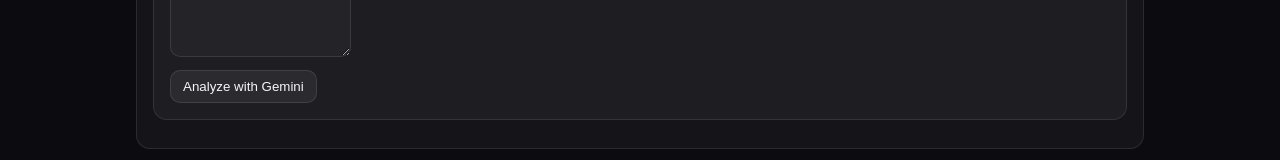
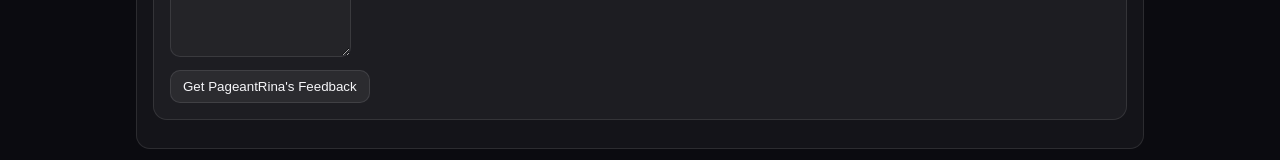
Before and after one commit to amybrim/pageantrina, a Next.js app: page /interview in a window 1280 px wide. Shown: the part 660-820 px from the top of the page. Built offline with nearby package versions, Linux system fonts and the light colour scheme.

Commit message:
Strengthen PageantRina coaching presence throughout the app

```diff
--- a/src/pages/api/coach.js
+++ b/src/pages/api/coach.js
@@ -9,7 +9,6 @@ export default async function handler(req, res) {
     if (!apiKey) return res.status(500).json({ error: "Missing GOOGLE_API_KEY" });
 
     const genai = new GoogleGenerativeAI(apiKey);
-    // Use a fast general model name available in your AI Studio project.
     const model = genai.getGenerativeModel({ model: "gemini-1.5-flash" });
 
     const prompt = `
--- a/src/pages/interview.js
+++ b/src/pages/interview.js
@@ -5,13 +5,13 @@ export default function InterviewPage() {
   const [arena, setArena] = useState("Panel");
   const [question, setQuestion] = useState("Tell us about yourself.");
   const [answer, setAnswer] = useState("");
-  const [analysis, setAnalysis] = useState("");
+  const [feedback, setFeedback] = useState("");
   const [loading, setLoading] = useState(false);
 
-  async function analyze() {
+  async function getCoaching() {
     try {
       setLoading(true);
-      setAnalysis("");
+      setFeedback("");
       const res = await fetch("/api/coach", {
         method: "POST",
         headers: { "Content-Type":"application/json" },
@@ -23,10 +23,10 @@ export default function InterviewPage() {
         })
       });
       const data = await res.json();
-      if (!res.ok) throw new Error(data.error || "Analysis failed");
-      setAnalysis(data.coachNotes || JSON.stringify(data, null, 2));
+      if (!res.ok) throw new Error(data.error || "Unable to provide feedback");
+      setFeedback(data.coachNotes || JSON.stringify(data, null, 2));
     } catch (e) {
-      setAnalysis("Error: " + e.message);
+      setFeedback("Coaching unavailable: " + e.message);
     } finally {
       setLoading(false);
     }
@@ -54,11 +54,11 @@ export default function InterviewPage() {
                   onChange={e=>setAnswer(e.target.value)}
                 />
                 <div style={{marginTop:8, display:"flex", gap:8}}>
-                  <button onClick={analyze} disabled={loading}>{loading?"Analyzing…":"Analyze with Gemini"}</button>
+                  <button onClick={getCoaching} disabled={loading}>{loading?"PageantRina is coaching...":"Get PageantRina's Feedback"}</button>
                 </div>
               </div>
             </div>
-            {analysis && (
+            {feedback && (
               <div className="card" style={{marginTop:12, whiteSpace:"pre-wrap"}}>{analysis}</div>
             )}
           </>
@@ -73,9 +73,9 @@ export default function InterviewPage() {
             <div className="card">
               <div className="kicker">Live Answer (quick draft or transcript)</div>
               <textarea rows={6} placeholder="Paste or jot your spoken answer…" value={answer} onChange={e=>setAnswer(e.target.value)} />
-              <div style={{marginTop:8, display:"flex", gap:8}}>
-                <button onClick={analyze} disabled={loading}>{loading?"Scoring…":"Scorecard"}</button>
-              </div>
+                <div style={{marginTop:8, display:"flex", gap:8}}>
+                  <button onClick={analyze} disabled={loading}>{loading?"Coaching...":"Get PageantRina's Feedback"}</button>
+                </div>
             </div>
             {analysis && (
               <div className="card" style={{marginTop:12, whiteSpace:"pre-wrap"}}>{analysis}</div>
```
